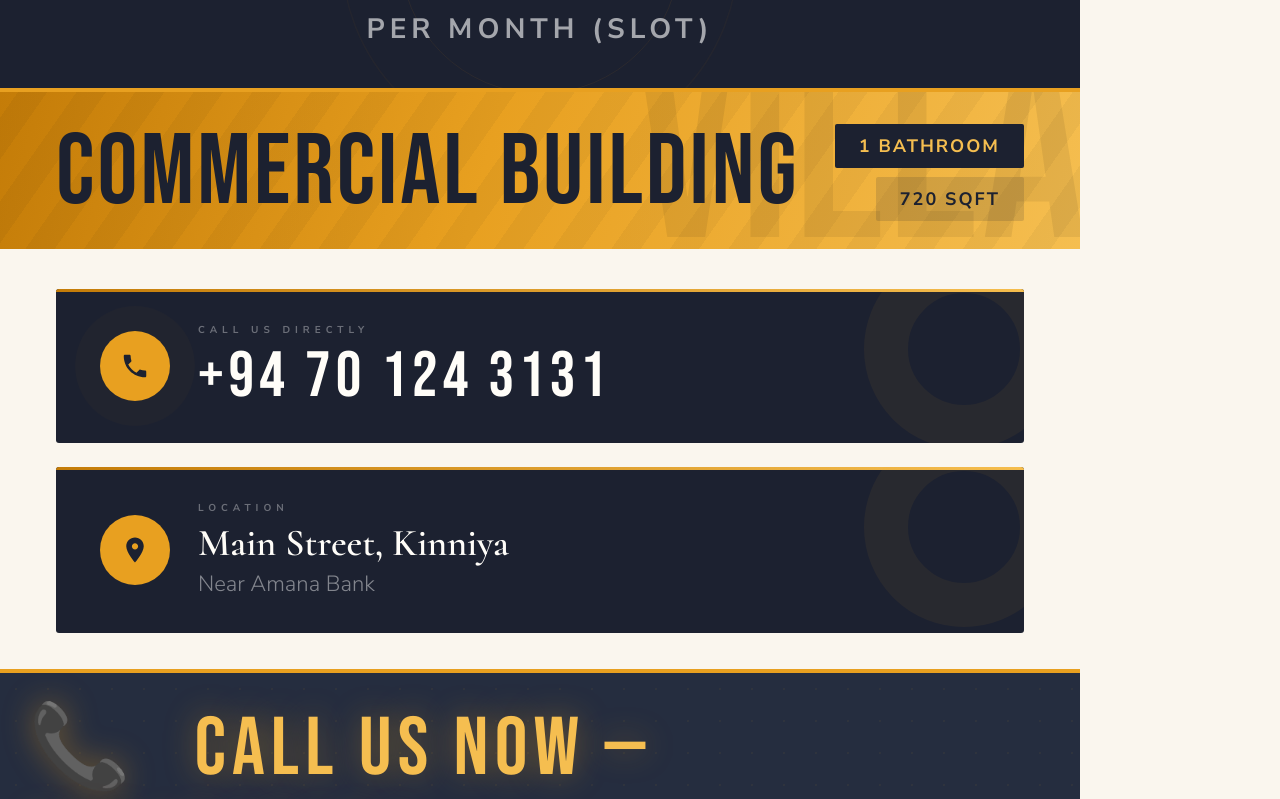
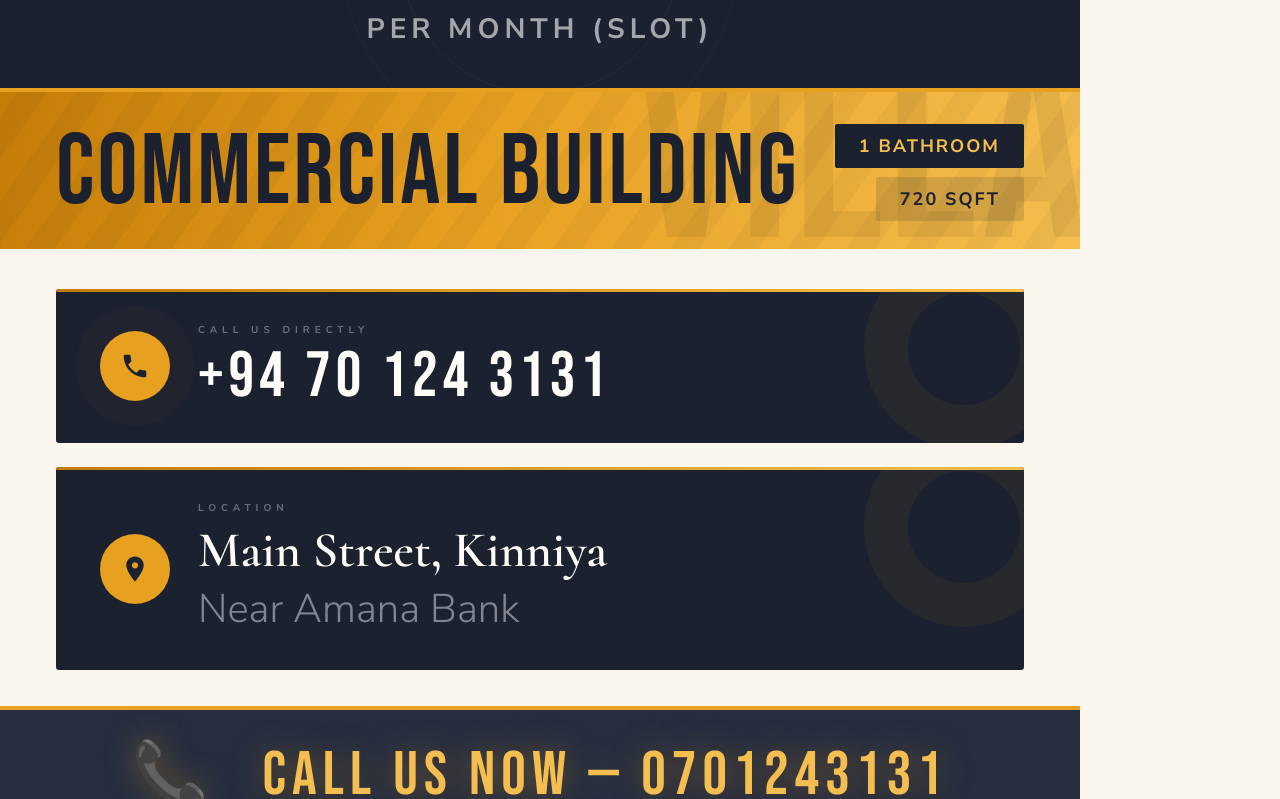
Before and after one commit to nisathav/PropertyListings, a plain HTML site: page index.html in a window 1280 px wide. Shown: the part 1121-1920 px from the top of the page. Drawn offline with Linux system fonts and the light colour scheme.

Commit message:
Update index.html

```diff
--- a/index.html
+++ b/index.html
@@ -364,12 +364,12 @@ html, body {
 
 .addr-line1 {
   font-family: 'Cormorant', serif;
-  font-size: 38px; font-weight: 600;
+  font-size: 50px; font-weight: 600;
   color: var(--warm-white); margin-bottom: 4px; line-height: 1.1;
   position: relative; z-index: 1;
 }
 .addr-line2 {
-  font-size: 22px; color: rgba(255,255,255,0.45); font-weight: 300;
+  font-size: 40px; color: rgba(255,255,255,0.45); font-weight: 300;
   position: relative; z-index: 1;
 }
 
@@ -395,7 +395,7 @@ html, body {
 }
 .footer-text {
   font-family: 'Bebas Neue', sans-serif;
-  font-size: 80px; letter-spacing: 6px;
+  font-size: 60px; letter-spacing: 6px;
   color: var(--amber-light); text-transform: uppercase;
   position: relative; z-index: 1;
   display: inline-block;
```
